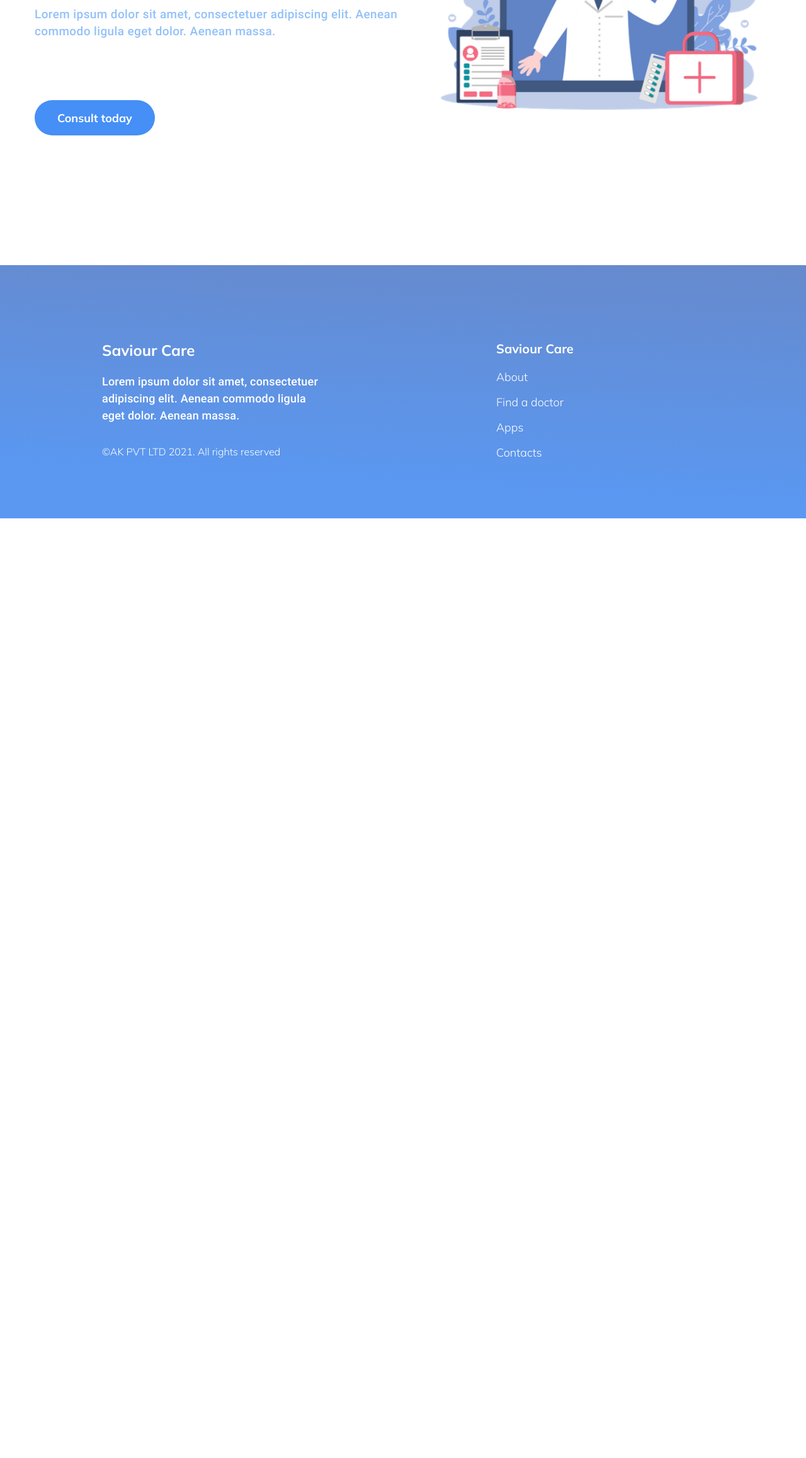
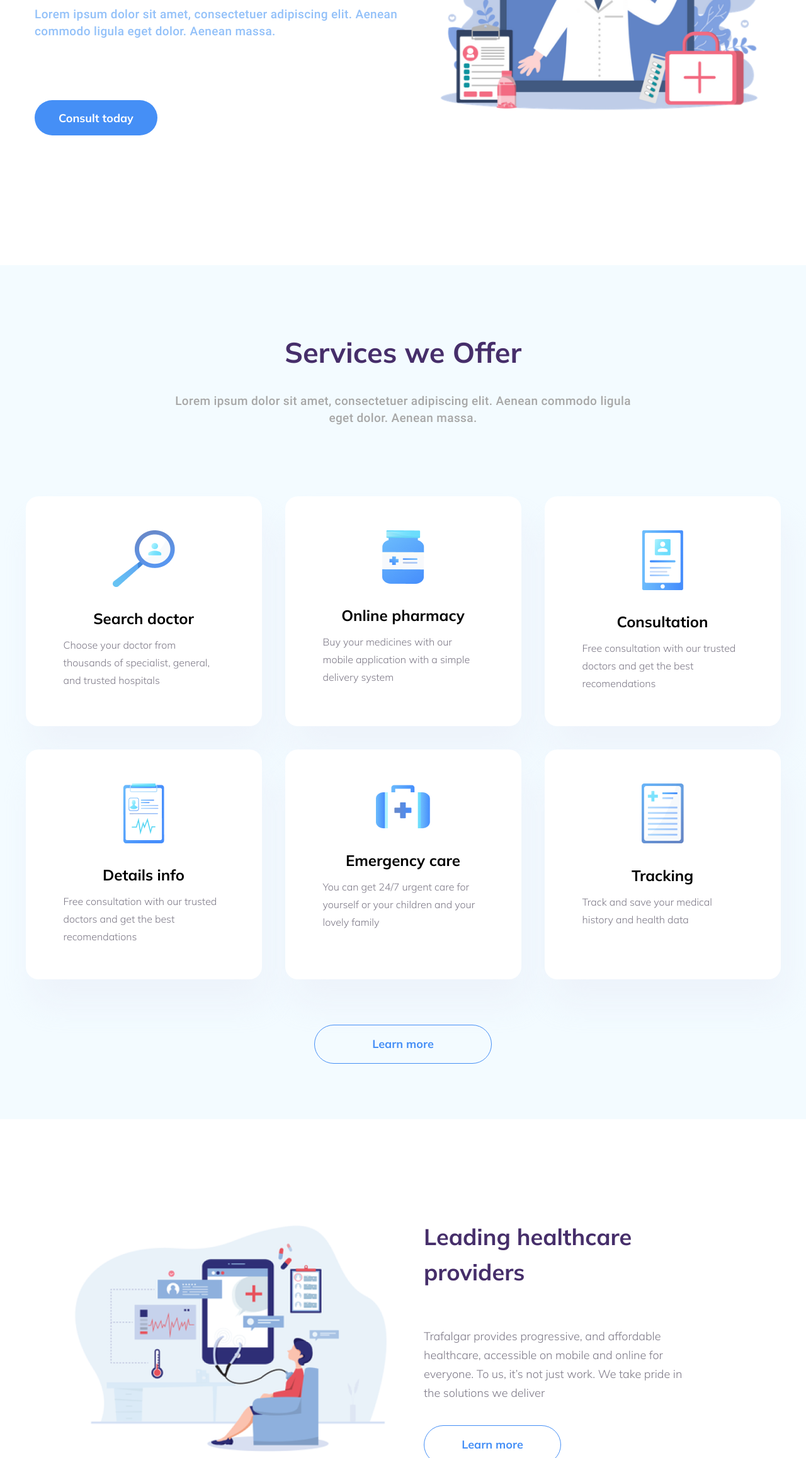
Before and after one commit to AlexLevchuk32/virtual-doctor, a website built with Vite: page index.html in a window 1280 px wide. Shown: the part 485-2800 px from the top of the page at 63% size. Before the commit the page ends 1308 px from the top, so only its background shows below. Built offline with nearby package versions, Linux system fonts and the light colour scheme; files whose address does not match are found by name.

Commit message:
added new sections

```diff
--- a/index.html
+++ b/index.html
@@ -58,12 +58,127 @@
 			<main class="main">
 				<section class="services" id="services">
 					<div class="container">
-
+						<h2 class="services-title section-title">Services we Offer</h2>
+						<div class="services-subtitle">
+							<p class="services-subtitle__text">
+								Lorem ipsum dolor sit amet, consectetuer adipiscing elit. Aenean commodo
+								ligula eget dolor. Aenean massa.
+							</p>
+						</div>
+						<div class="services-content">
+							<div class="services-content__item">
+								<img
+									src="./src/img/services-image-1.png"
+									class="services-content__item-img"
+								/>
+								<h3 class="services-content__item-title">Search doctor</h3>
+								<p class="services-content__item-text">
+									Choose your doctor from thousands of specialist, general, and trusted
+									hospitals
+								</p>
+							</div>
+							<div class="services-content__item">
+								<img
+									src="./src/img/services-image-2.png"
+									class="services-content__item-img"
+								/>
+								<h3 class="services-content__item-title">Online pharmacy</h3>
+								<p class="services-content__item-text">
+									Buy your medicines with our mobile application with a simple delivery
+									system
+								</p>
+							</div>
+							<div class="services-content__item">
+								<img
+									src="./src/img/services-image-3.png"
+									class="services-content__item-img"
+								/>
+								<h3 class="services-content__item-title">Consultation</h3>
+								<p class="services-content__item-text">
+									Free consultation with our trusted doctors and get the best
+									recomendations
+								</p>
+							</div>
+							<div class="services-content__item">
+								<img
+									src="./src/img/services-image-4.png"
+									class="services-content__item-img"
+								/>
+								<h3 class="services-content__item-title">Details info</h3>
+								<p class="services-content__item-text">
+									Free consultation with our trusted doctors and get the best
+									recomendations
+								</p>
+							</div>
+							<div class="services-content__item">
+								<img
+									src="./src/img/services-image-5.png"
+									class="services-content__item-img"
+								/>
+								<h3 class="services-content__item-title">Emergency care</h3>
+								<p class="services-content__item-text">
+									You can get 24/7 urgent care for yourself or your children and your
+									lovely family
+								</p>
+							</div>
+							<div class="services-content__item">
+								<img
+									src="./src/img/services-image-6.png"
+									class="services-content__item-img"
+								/>
+								<h3 class="services-content__item-title">Tracking</h3>
+								<p class="services-content__item-text">
+									Track and save your medical history and health data
+								</p>
+							</div>
+						</div>
+						<div class="services-bottom">
+							<button class="services-btn main-btn">Learn more</button>
+						</div>
 					</div>
 				</section>
+
 				<section class="mobile-app" id="mobile-app">
-					<div class="container"></div>
+					<div class="container">
+						<div class="block-top">
+							<img
+								class="block-top__img"
+								src="./src/img/mobile-app-img-1.png"
+								alt="Mobile App"
+							/>
+							<div class="block-top__content">
+								<h3 class="block-top__title content-title">
+									Leading healthcare providers
+								</h3>
+								<p class="block-top__text content-text">
+									Trafalgar provides progressive, and affordable healthcare, accessible
+									on mobile and online for everyone. To us, it’s not just work. We take
+									pride in the solutions we deliver
+								</p>
+								<button class="block-top__btn main-btn">Learn more</button>
+							</div>
+						</div>
+						<div class="block-bottom">
+							<div class="block-bottom__content">
+								<h3 class="block-bottom__title content-title">
+									Download our Saviour Care mobile app
+								</h3>
+								<p class="block-bottom__text content-text">
+									Our dedicated patient engagement app and web portal allow you to
+									access information instantaneously (no tedeous form, long calls, or
+									administrative hassle) and securely
+								</p>
+								<button class="block-bottom__btn main-btn">Download</button>
+							</div>
+							<img
+								class="block-bottom__img"
+								src="./src/img/mobile-app-img-2.png"
+								alt="Mobile App"
+							/>
+						</div>
+					</div>
 				</section>
+
 				<section class="contacts" id="contacts">
 					<div class="container"></div>
 				</section>
--- a/src/scss/_header.scss
+++ b/src/scss/_header.scss
@@ -1,6 +1,6 @@
 .header {
 	background-color: #fff;
-	padding-bottom: 206px;
+	display: contents;
 }
 
 .header-top {
@@ -17,6 +17,7 @@
 		align-items: center;
 	}
 }
+
 .container {
 }
 
@@ -94,16 +95,23 @@
 	margin-bottom: 96px;
 }
 .header-button {
-	max-width: 192px;
+	min-width: 195px;
 	height: 56px;
 	padding: 0px 36px;
 	border-radius: 55px;
-	background: #458ff6;
+	background-color: #458ff6;
 	color: #fff;
 	font-family: 'Mulish';
 	font-size: rem(18);
 	font-weight: 700;
 	cursor: pointer;
+	transition: all 0.3s ease;
+	margin-bottom: 206px;
+	&:hover {
+		color: #458ff6;
+		background-color: #fff;
+		border: 1px solid #458ff6;
+	}
 }
 
 .header-img {
--- a/src/scss/_main.scss
+++ b/src/scss/_main.scss
@@ -0,0 +1,164 @@
+.main {
+}
+
+//=========================================================================================================================================================
+// Services
+.services {
+	padding-top: 110px;
+	padding-bottom: 88px;
+	background-color: #f3fbff;
+}
+.container {
+}
+.services-title {
+	color: #462e6a;
+	text-align: center;
+	font-family: 'Mulish';
+	font-size: 45px;
+	font-weight: 700;
+	line-height: 56px;
+	margin-bottom: 36px;
+}
+
+.services-subtitle {
+	display: flex;
+	justify-content: center;
+	margin-bottom: 111px;
+	&__text {
+		max-width: 766px;
+		text-align: center;
+		color: #a7a7a7;
+		font-family: 'Roboto';
+		font-size: 19px;
+		font-weight: 500;
+		line-height: 27px;
+		letter-spacing: 0.38px;
+	}
+}
+.services-content {
+	display: grid;
+	grid-template-columns: repeat(3, 375px);
+	// grid-template-rows: repeat(2, 1fr);
+	justify-content: center;
+	gap: 37px;
+	margin-bottom: 72px;
+	&__item {
+		display: flex;
+		flex-direction: column;
+		align-items: center;
+		padding: 54px 60px;
+		border-radius: 20px;
+		background: #fff;
+		box-shadow: 10px 40px 50px 0px rgba(229, 233, 246, 0.4);
+	}
+	// .services-content__item-img
+	&__item-img {
+		margin-bottom: 22px;
+	}
+	// .services-content__item-title
+	&__item-title {
+		color: #000;
+		text-align: center;
+		font-family: 'Mulish';
+		font-size: 24px;
+		font-style: normal;
+		font-weight: 700;
+		line-height: 56px;
+	}
+	// .services-content__item-text
+	&__item-text {
+		color: #7d7987;
+		font-family: 'Mulish';
+		font-size: 16px;
+		font-weight: 300;
+		line-height: 28px;
+	}
+}
+.services-bottom {
+	display: flex;
+	justify-content: center;
+}
+.services-btn {
+	min-width: 282px;
+}
+
+//=========================================================================================================================================================
+// Mobile-App
+.mobile-app {
+	padding-top: 103px;
+	padding-bottom: 168px;
+	background-color: #fff;
+}
+.container {
+}
+.block-top {
+	display: flex;
+	margin-bottom: 224px;
+	// .block-top__img
+	&__img {
+		max-width: 618px;
+	}
+	// .block-top__content
+	&__content {
+		max-width: 434px;
+		padding-top: 56px;
+	}
+	// .block-top__title
+	&__title {
+		margin-bottom: 59px;
+	}
+	// .block-top__text
+	&__text {
+		margin-bottom: 36px;
+	}
+	// .block-top__butn
+	&__btn {
+		min-width: 218px;
+	}
+}
+.content-title {
+}
+.content-text {
+}
+.main-btn {
+}
+.block-bottom {
+	display: flex;
+	padding-top: 30px;
+	// .block-bottom__content
+	&__content {
+		max-width: 510px;
+	}
+	// .block-bottom__title
+	&__title {
+		max-width: 510px;
+		margin-bottom: 50px;
+	}
+	// .block-bottom__text
+	&__text {
+		max-width: 388px;
+		margin-bottom: 40px;
+	}
+	// .block-bottom__img
+	&__img {
+		max-width: 657px;
+	}
+	// .block-bottom__btn
+	&__btn {
+		min-width: 274px;
+		position: relative;
+		&::after {
+			content: url('/src/img/download-arrow.svg');
+			position: absolute;
+			top: 2px;
+			left: 182px;
+			width: 15px;
+			height: 10px;
+		}
+	}
+}
+
+//=========================================================================================================================================================
+// Contacts
+.contacts {
+}
--- a/src/scss/style.scss
+++ b/src/scss/style.scss
@@ -22,6 +22,38 @@
 }
 
 //=========================================================================================================================================================
+// Общие стили
+
+.section-title {
+}
+
+.main-btn {
+	border-radius: 55px;
+	border: 1.4px solid #458ff6;
+	color: #458ff6;
+	font-family: 'Mulish';
+	font-size: 18px;
+	font-weight: 700;
+	line-height: 60px;
+}
+
+.content-title {
+	color: #462e6a;
+	font-family: 'Mulish';
+	font-size: 36px;
+	font-weight: 700;
+	line-height: 56px;
+}
+
+.content-text {
+	color: #7d7987;
+	font-family: 'Mulish';
+	font-size: 18px;
+	font-weight: 300;
+	line-height: 30px;
+}
+
+//=========================================================================================================================================================
 // Блоки
 @import './_header';
 @import './_main';
```
Also changed, not shown: src/img/download-arrow.svg (added), src/img/mobile-app-img-1.png (added), src/img/mobile-app-img-2.png (added), src/img/services-image-1.png (added), src/img/services-image-2.png (added), src/img/services-image-3.png (added), src/img/services-image-4.png (added), src/img/services-image-5.png (added), src/img/services-image-6.png (added).
